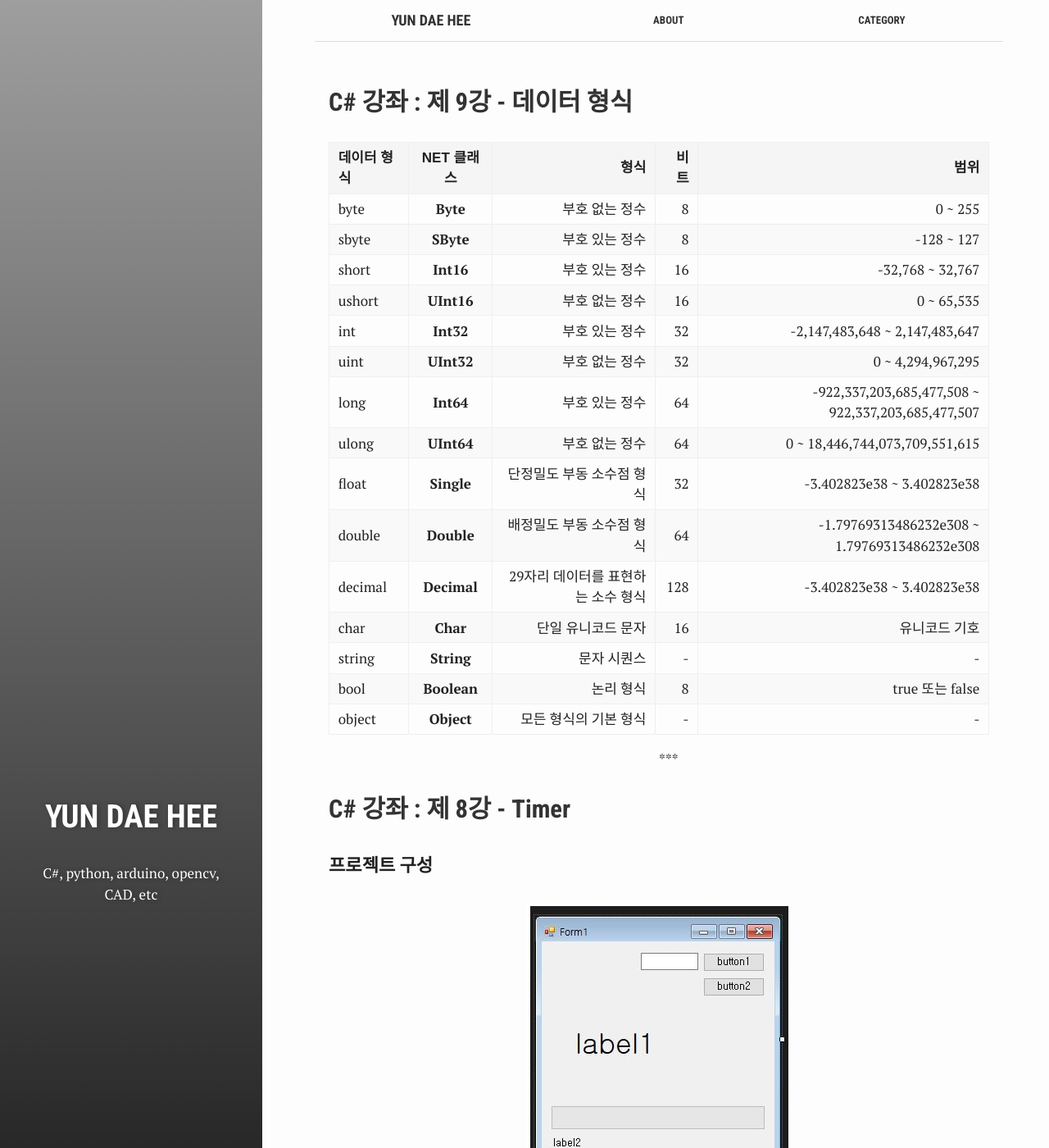
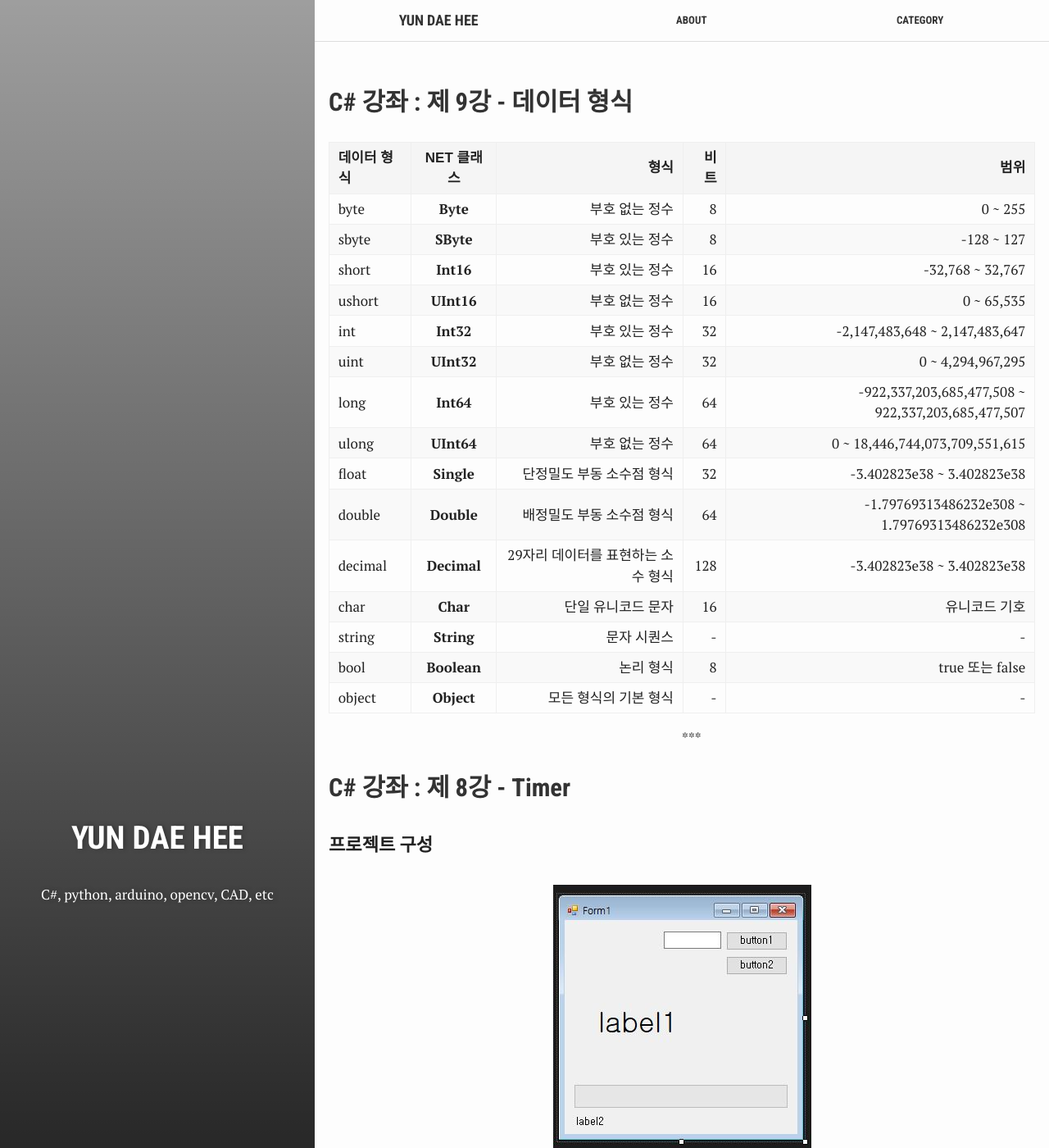
Before and after one commit to test076923/076923.github.io, a Jekyll site: the page built from index.html, in a window 1280 px wide and 1400 px high. Shown: the whole window at 82% size. Built offline with Jekyll 4.4.1, drawn with Linux system fonts in a browser that asks for light colours.

Commit message:
Update _variables.scss

```diff
--- a/assets/_sass/_variables.scss
+++ b/assets/_sass/_variables.scss
@@ -3,9 +3,9 @@ $break-point: 960px;
 $md-break-point: 640px;
 $sm-break-point: 320px;
 
-$aside-width: 25%;
+$aside-width: 30%;
 $content-wrapper-width: 70%;
-$article-max-width: 840px;
+$article-max-width: 900px;
 $post-margin-left: 30%;
 
 $img: "../img";
```
